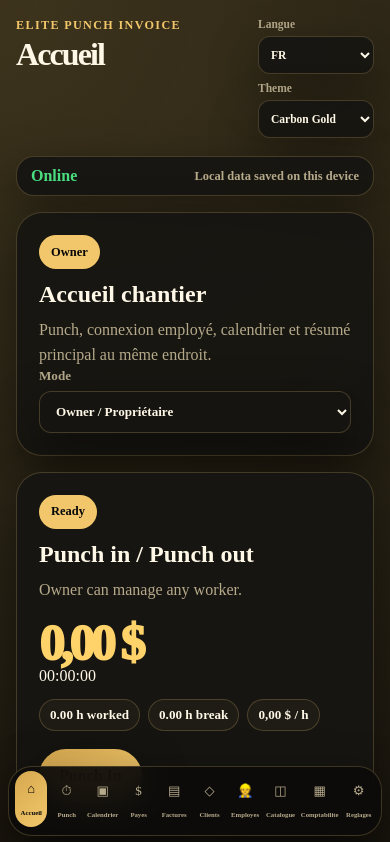
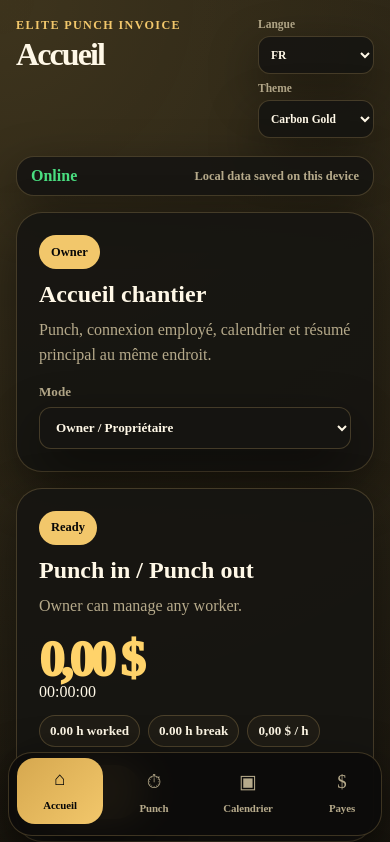
Before and after one commit to bisaillonpatrick1979-dev/Elite-Punch-Invoices, a React (Vite) app: page / in a window 390 px wide. Shown: the top 842 px of the page. Built offline with nearby package versions, Linux system fonts and the light colour scheme.

Commit message:
Make bottom navigation scrollable and readable

```diff
--- a/src/styles/navigation.css
+++ b/src/styles/navigation.css
@@ -1,39 +1,81 @@
+.bottom-tabs.scroll-tabs,
 .bottom-tabs {
-  grid-template-columns: repeat(10, 1fr);
-  gap: 4px;
+  display: flex;
+  grid-template-columns: none;
+  gap: 10px;
+  overflow-x: auto;
+  overflow-y: hidden;
+  padding: 10px;
+  scroll-snap-type: x mandatory;
+  -webkit-overflow-scrolling: touch;
+}
+
+.bottom-tabs::-webkit-scrollbar {
+  display: none;
 }
 
 .tab-button {
-  min-height: 60px;
-  padding: 5px 1px;
+  flex: 0 0 92px;
+  min-width: 92px;
+  min-height: 68px;
+  padding: 8px 8px;
+  scroll-snap-align: center;
 }
 
 .tab-icon {
-  font-size: 0.95rem;
+  font-size: 1.28rem;
+  line-height: 1;
 }
 
 .tab-label {
-  font-size: 0.5rem;
+  font-size: 0.72rem;
+  line-height: 1.05;
+  font-weight: 900;
+  letter-spacing: -0.01em;
+  white-space: normal;
 }
 
-@media (max-width: 390px) {
+.tab-button.active {
+  transform: translateY(-3px);
+}
+
+.clean-header {
+  align-items: flex-start;
+}
+
+.compact-controls {
+  max-width: 260px;
+}
+
+.home-workspace .module-page {
+  padding-bottom: 0;
+}
+
+.home-login-grid {
+  margin-top: 16px;
+}
+
+@media (max-width: 430px) {
+  .bottom-tabs.scroll-tabs,
   .bottom-tabs {
     right: 8px;
     bottom: 8px;
     left: 8px;
-    gap: 3px;
-    padding: 6px;
+    gap: 8px;
+    padding: 8px;
   }
 
   .tab-button {
-    min-height: 56px;
+    flex-basis: 86px;
+    min-width: 86px;
+    min-height: 66px;
   }
 
   .tab-icon {
-    font-size: 0.82rem;
+    font-size: 1.18rem;
   }
 
   .tab-label {
-    font-size: 0.42rem;
+    font-size: 0.68rem;
   }
 }
```
